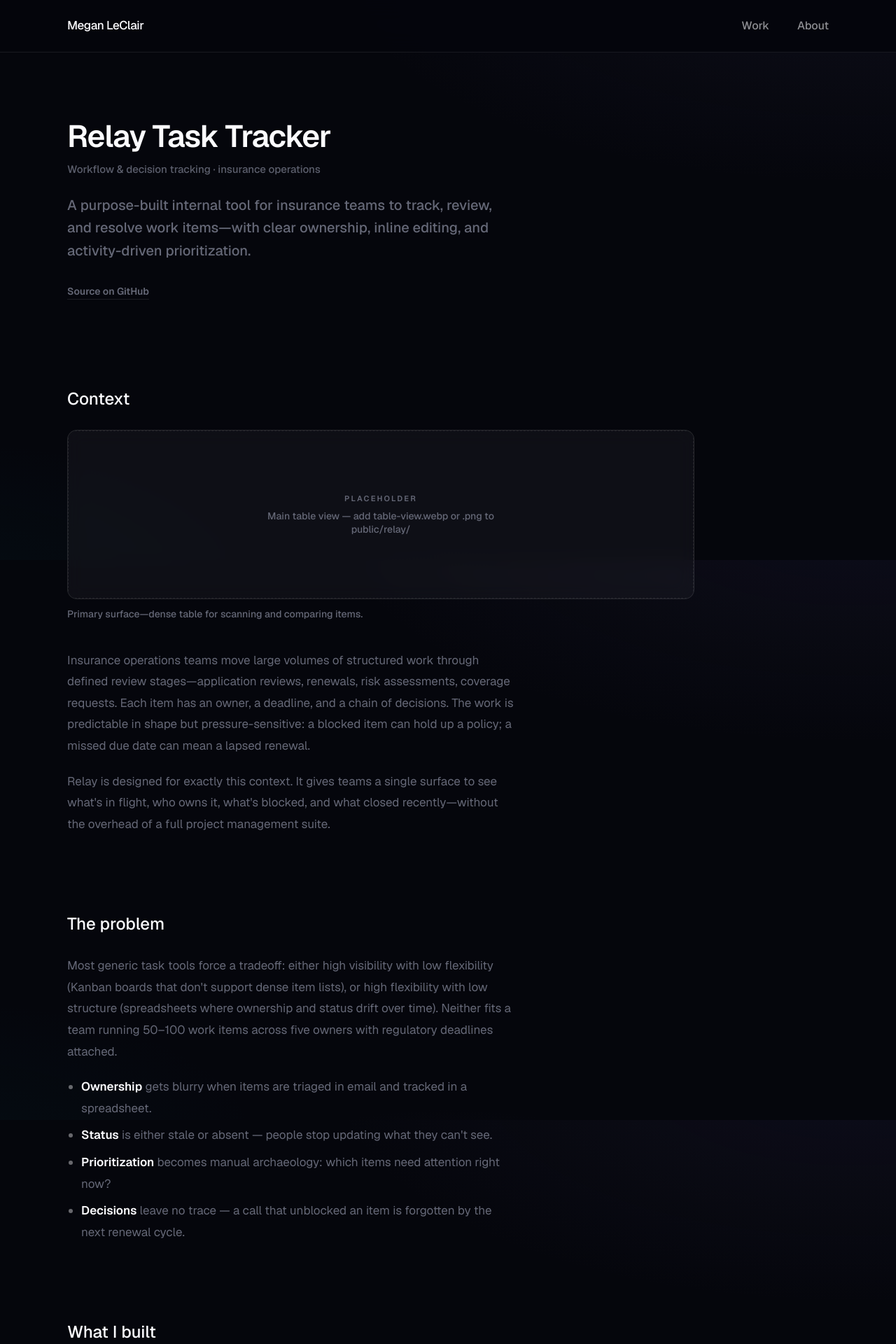
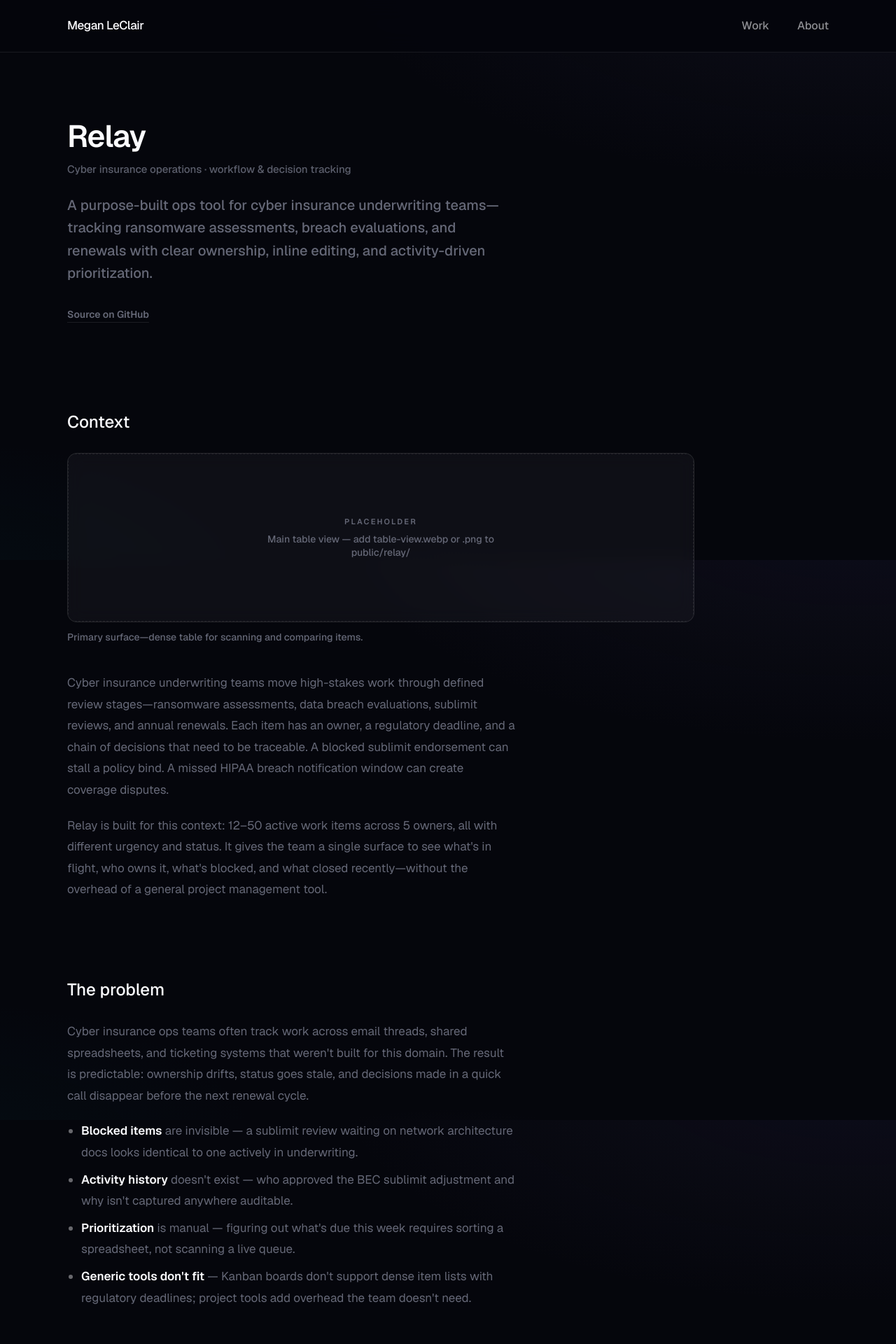
Before and after one commit to meganleclair/portfolio, a Next.js app: page /projects/relay in a window 1280 px wide. Shown: the top 1920 px of the page at 70% size. Built offline with nearby package versions, Linux system fonts and the light colour scheme; no server answers; a web font is replaced by a local one.

Commit message:
Relay case study: cyber insurance domain pivot

```diff
--- a/app/projects/relay/page.tsx
+++ b/app/projects/relay/page.tsx
@@ -6,9 +6,9 @@ import { CaseStudySignalLink } from "@/components/case-study-signal";
 import { getRelayShots } from "@/lib/relay-screenshots";
 
 export const metadata: Metadata = {
-  title: "Relay Task Tracker",
+  title: "Relay — Cyber Insurance Ops",
   description:
-    "A workflow tool for tracking, reviewing, and resolving work items in insurance operations—with clear ownership, inline editing, and activity-driven focus.",
+    "A purpose-built ops tool for cyber insurance underwriting teams—tracking ransomware assessments, breach evaluations, and renewals with clear ownership and inline editing.",
 };
 
 const REPO = "https://github.com/meganleclair/relay-task-tracker";
@@ -20,15 +20,15 @@ export default function RelayPage() {
     <article className="page-wrap py-16 md:py-24">
       <header className="read-width">
         <h1 className="text-3xl font-semibold tracking-tight text-foreground md:text-4xl lg:text-[2.75rem]">
-          Relay Task Tracker
+          Relay
         </h1>
         <p className="mt-3 max-w-2xl text-sm font-medium text-muted-foreground/90 md:text-[15px]">
-          Workflow &amp; decision tracking · insurance operations
+          Cyber insurance operations · workflow &amp; decision tracking
         </p>
         <p className="mt-6 max-w-2xl text-lg font-medium leading-relaxed text-muted-foreground md:text-xl md:leading-relaxed">
-          A purpose-built internal tool for insurance teams to track, review,
-          and resolve work items—with clear ownership, inline editing, and
-          activity-driven prioritization.
+          A purpose-built ops tool for cyber insurance underwriting teams—tracking
+          ransomware assessments, breach evaluations, and renewals with clear
+          ownership, inline editing, and activity-driven prioritization.
         </p>
         <div className="mt-8 flex flex-wrap items-center gap-x-6 gap-y-3 text-sm font-semibold">
           <a
@@ -48,49 +48,51 @@ export default function RelayPage() {
           leadVisual={<CaseStudyMedia shot={shots.tableView} />}
         >
           <p>
-            Insurance operations teams move large volumes of structured work
-            through defined review stages—application reviews, renewals, risk
-            assessments, coverage requests. Each item has an owner, a deadline,
-            and a chain of decisions. The work is predictable in shape but
-            pressure-sensitive: a blocked item can hold up a policy; a missed
-            due date can mean a lapsed renewal.
+            Cyber insurance underwriting teams move high-stakes work through
+            defined review stages—ransomware assessments, data breach
+            evaluations, sublimit reviews, and annual renewals. Each item has
+            an owner, a regulatory deadline, and a chain of decisions that need
+            to be traceable. A blocked sublimit endorsement can stall a policy
+            bind. A missed HIPAA breach notification window can create coverage
+            disputes.
           </p>
           <p>
-            Relay is designed for exactly this context. It gives teams a single
-            surface to see what's in flight, who owns it, what's blocked, and
-            what closed recently—without the overhead of a full project
-            management suite.
+            Relay is built for this context: 12–50 active work items across
+            5 owners, all with different urgency and status. It gives the team
+            a single surface to see what's in flight, who owns it, what's
+            blocked, and what closed recently—without the overhead of a general
+            project management tool.
           </p>
         </CaseStudySection>
 
         <CaseStudySection title="The problem">
           <p>
-            Most generic task tools force a tradeoff: either high visibility
-            with low flexibility (Kanban boards that don't support dense item
-            lists), or high flexibility with low structure (spreadsheets where
-            ownership and status drift over time). Neither fits a team running
-            50–100 work items across five owners with regulatory deadlines
-            attached.
+            Cyber insurance ops teams often track work across email threads,
+            shared spreadsheets, and ticketing systems that weren't built for
+            this domain. The result is predictable: ownership drifts, status
+            goes stale, and decisions made in a quick call disappear before
+            the next renewal cycle.
           </p>
           <ul className="list-disc space-y-2 pl-5 marker:text-foreground/40">
             <li>
-              <strong className="font-semibold text-foreground">Ownership</strong>{" "}
-              gets blurry when items are triaged in email and tracked in a
-              spreadsheet.
+              <strong className="font-semibold text-foreground">Blocked items</strong>{" "}
+              are invisible — a sublimit review waiting on network architecture
+              docs looks identical to one actively in underwriting.
             </li>
             <li>
-              <strong className="font-semibold text-foreground">Status</strong>{" "}
-              is either stale or absent — people stop updating what they can't
-              see.
+              <strong className="font-semibold text-foreground">Activity history</strong>{" "}
+              doesn't exist — who approved the BEC sublimit adjustment and why
+              isn't captured anywhere auditable.
             </li>
             <li>
               <strong className="font-semibold text-foreground">Prioritization</strong>{" "}
-              becomes manual archaeology: which items need attention right now?
+              is manual — figuring out what's due this week requires sorting a
+              spreadsheet, not scanning a live queue.
             </li>
             <li>
-              <strong className="font-semibold text-foreground">Decisions</strong>{" "}
-              leave no trace — a call that unblocked an item is forgotten by
-              the next renewal cycle.
+              <strong className="font-semibold text-foreground">Generic tools don't fit</strong>{" "}
+              — Kanban boards don't support dense item lists with regulatory
+              deadlines; project tools add overhead the team doesn't need.
             </li>
           </ul>
         </CaseStudySection>
@@ -227,9 +229,12 @@ export default function RelayPage() {
             </li>
             <li>
               <strong className="font-semibold text-foreground">Mock data layer</strong>{" "}
-              — 12 seeded items across all statuses and owners, plus a scripted
-              live-update sequence that fires every 30 s to simulate a live
-              team queue. No backend needed.
+              — 12 seeded items reflecting real cyber underwriting work:
+              ransomware assessments, HIPAA breach evaluations, BEC reviews,
+              SOC-2 renewals, sublimit endorsements. A scripted live-update
+              sequence fires every 30 s—real notes and status changes, not just
+              badge animation. No backend needed; state resets on refresh by
+              design.
             </li>
             <li>
               <strong className="font-semibold text-foreground">FontAwesome</strong>{" "}
@@ -332,11 +337,13 @@ export default function RelayPage() {
               demo queue stays fresh without a backend.
             </li>
             <li>
-              The domain specificity is intentional. Insurance operations teams
-              deal with a specific shape of work — regulated deadlines, defined
-              review stages, client-level ownership. Designing for that context
-              rather than a generic "task tracker" produces a tool with sharper
-              opinions and fewer modes to explain.
+              The domain specificity is intentional. Cyber insurance ops teams
+              deal with a specific shape of work: regulated notification
+              deadlines, sublimit endorsements that need CAT sign-off,
+              breach evaluations that require an auditable decision trail.
+              Designing for that context—rather than a generic task tracker—
+              produces a tool that knows what a blocked item means and why
+              the activity log matters.
             </li>
             <li>
               Code lives here:{" "}
```
